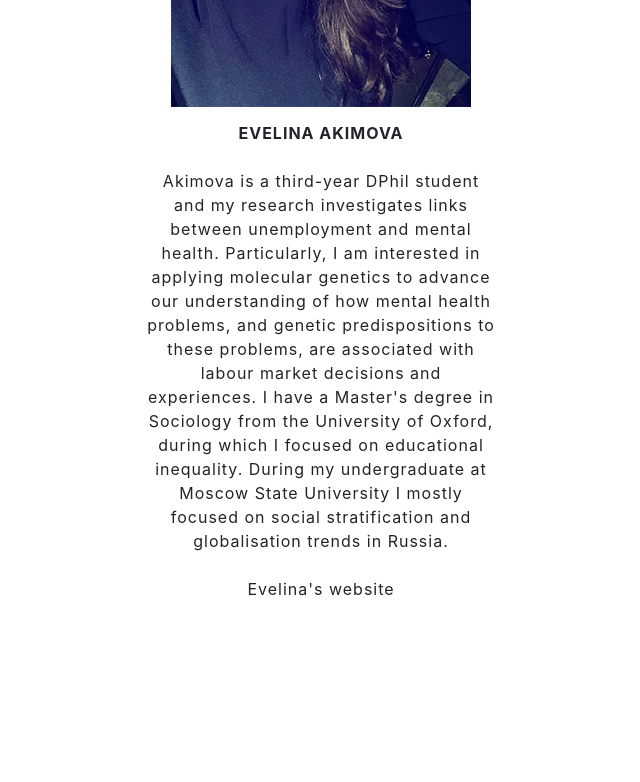
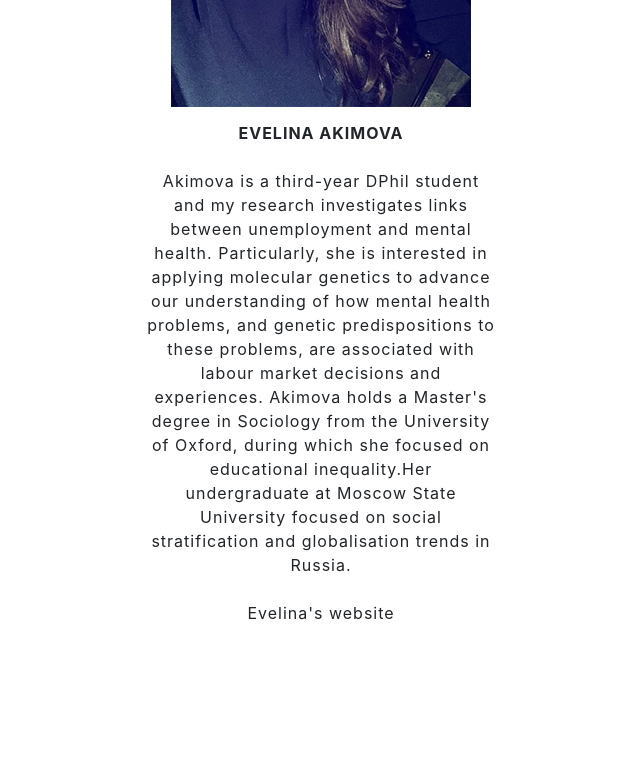
Before and after one commit to kbschulte/startbootstrap-grayscale-gh-pages, a website with bundled scripts: page team.html in a window 1280 px wide. Shown: the part 4600-5382 px from the top of the page, without its empty margins (319-959 px from the left). Built offline with nearby package versions, Linux system fonts and the light colour scheme; files whose address does not match are found by name.

Commit message:
Update team.html

```diff
--- a/team.html
+++ b/team.html
@@ -129,7 +129,7 @@ She is a Member of the Most Excellent Order of the British Empire (MBE), Fellow
             <p class="text-black-50"></p>
 			  <div class="row">
 
-		<div class="col-sm-4 mx-auto offset-xl-0"><img class="img-fluid" src="/img/Eve.png" alt=""><p class="text-black-20"><strong>EVELINA AKIMOVA</strong><br><br>Akimova is a third-year DPhil student and my research investigates links between unemployment and mental health. Particularly, I am interested in applying molecular genetics to advance our understanding of how mental health problems, and genetic predispositions to these problems, are associated with labour market decisions and experiences. I have a Master's degree in Sociology from the University of Oxford, during which I focused on educational inequality. During my undergraduate at Moscow State University I mostly focused on social stratification and globalisation trends in Russia.
+		<div class="col-sm-4 mx-auto offset-xl-0"><img class="img-fluid" src="/img/Eve.png" alt=""><p class="text-black-20"><strong>EVELINA AKIMOVA</strong><br><br>Akimova is a third-year DPhil student and my research investigates links between unemployment and mental health. Particularly, she is interested in applying molecular genetics to advance our understanding of how mental health problems, and genetic predispositions to these problems, are associated with labour market decisions and experiences. Akimova holds a Master's degree in Sociology from the University of Oxford, during which she focused on educational inequality.Her undergraduate at Moscow State University focused on social stratification and globalisation trends in Russia.
 		<br><br>Evelina's website<br></p></div>
 		</div>
 		</div>
```
